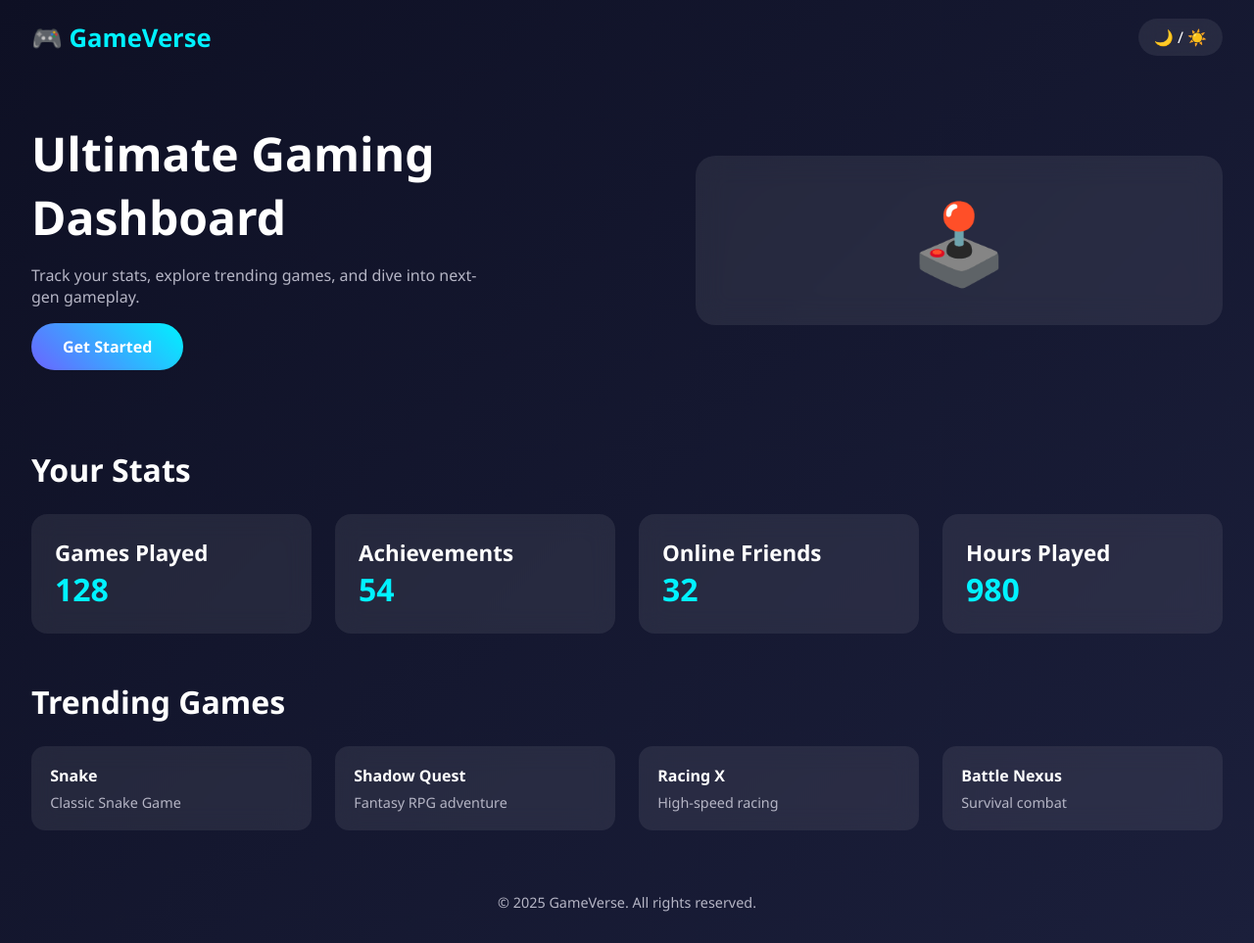
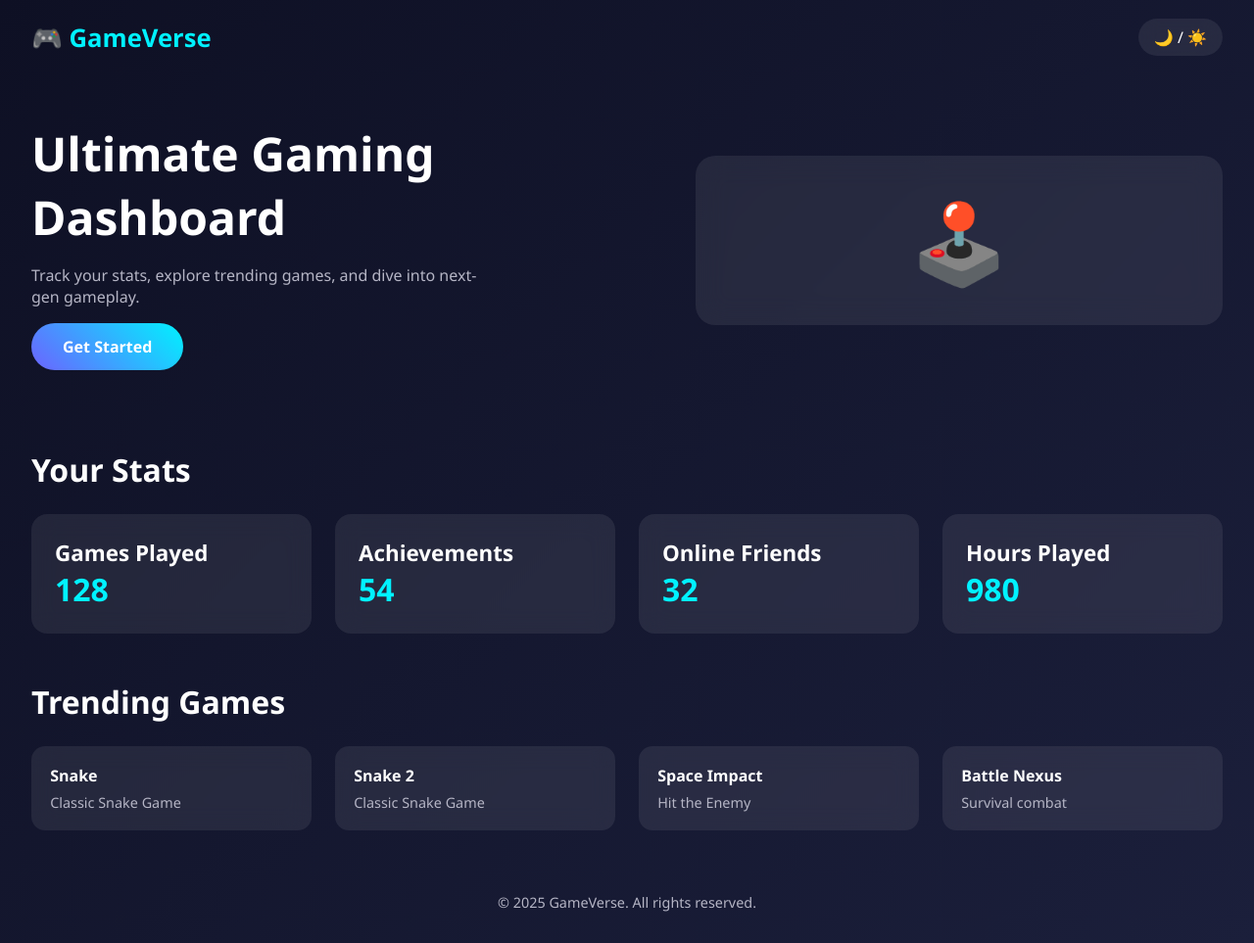
Before and after one commit to sandeepwebsite/game, a plain HTML site: page index.html in a window 1280 px wide. Shown: the whole page at 98% size. Drawn offline with Linux system fonts and the light colour scheme.

Commit message:
Update game titles and descriptions in index.html

```diff
--- a/index.html
+++ b/index.html
@@ -279,12 +279,12 @@ footer {
         <p>Classic Snake Game</p>
       </a>
       <a href="snake2.html" target="_blank" class="card">
-        <h4>Shadow Quest</h4>
-        <p>Fantasy RPG adventure</p>
+        <h4>Snake 2</h4>
+        <p>Classic Snake Game</p>
       </a>
-      <a href="" target="_blank" class="card">
-        <h4>Racing X</h4>
-        <p>High-speed racing</p>
+      <a href="space-impact.html" target="_blank" class="card">
+        <h4>Space Impact</h4>
+        <p>Hit the Enemy</p>
       </a>
       <a href="" target="_blank" class="card">
         <h4>Battle Nexus</h4>
```
